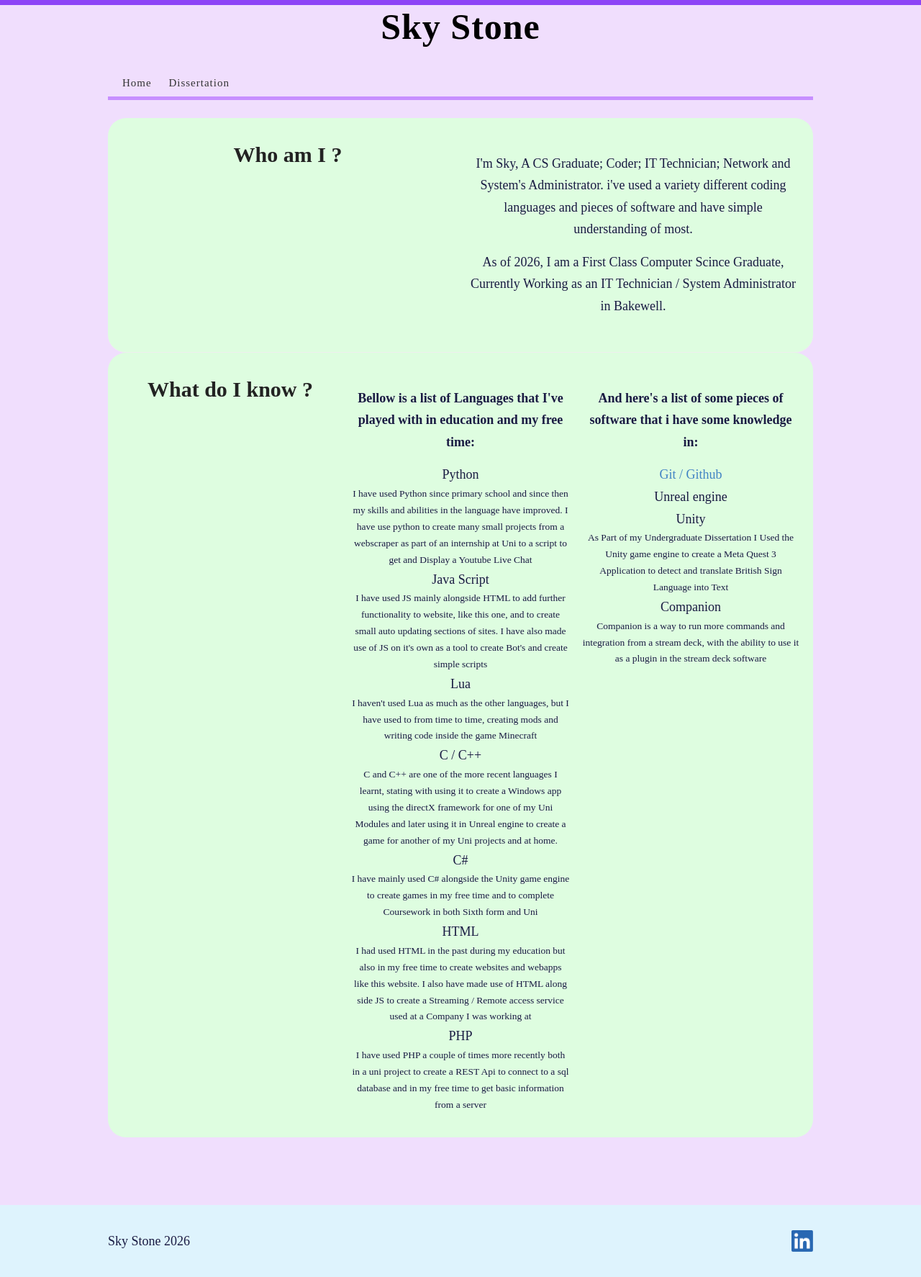
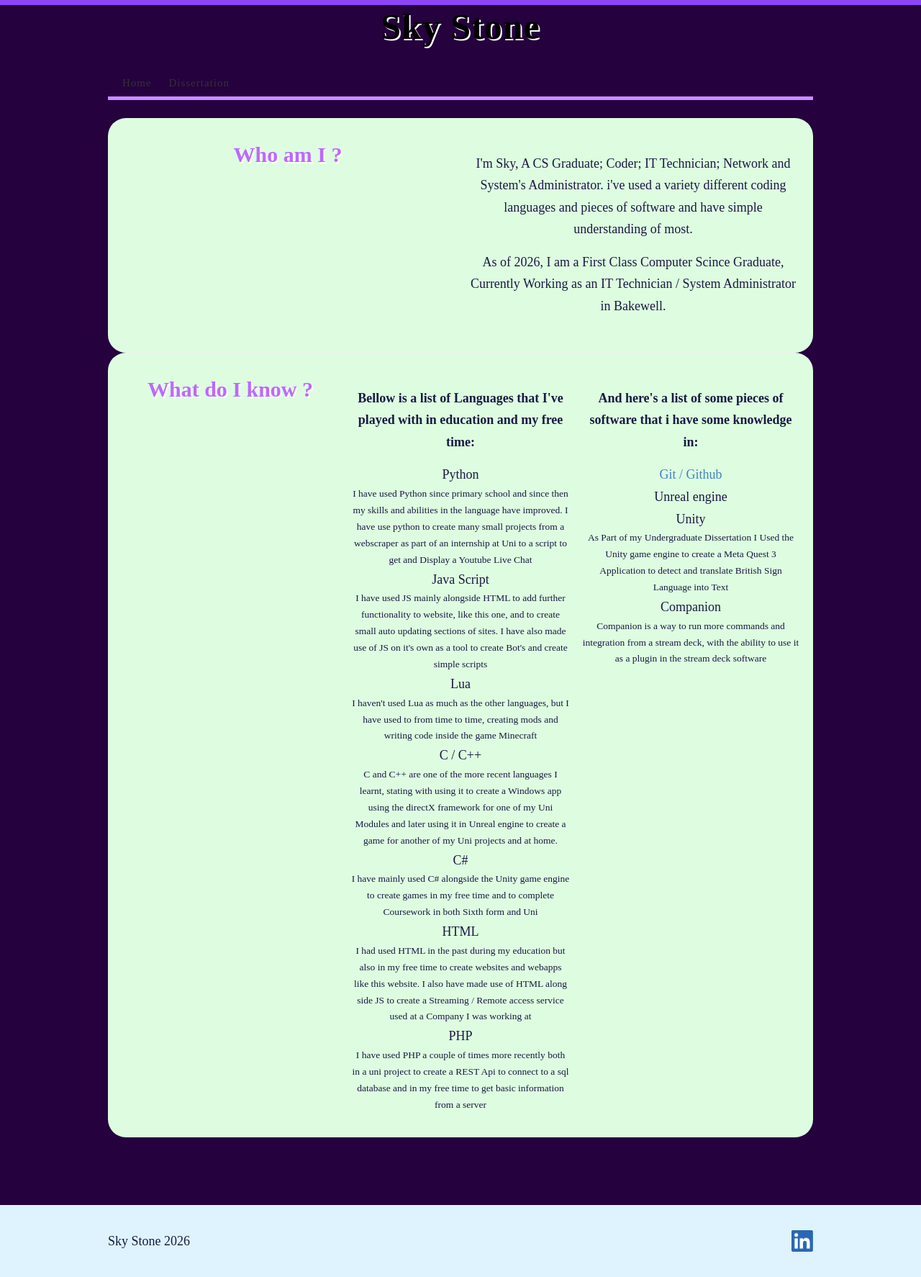
Before and after one commit to SKui1/Skui_home, a PHP site: page /index.html in a window 1280 px wide. Shown: the whole page at 72% size. Run offline with PHP 8.4, Linux system fonts and the light colour scheme; some web fonts are replaced.

Commit message:
✨Added Text Glow

```diff
--- a/assets/styles.css
+++ b/assets/styles.css
@@ -107,7 +107,7 @@ html {
 }
 
 body {
-    background: #F0DEFD;
+    background: #25013e;
     font-family: -system-ui, -apple-system, BlinkMacSystemFont, "Segoe UI", Roboto, Helvetica, Arial, sans-serif, "Apple Color Emoji", "Segoe UI Emoji", "Segoe UI Symbol", open-sans, "Apple Color Emoji", "Segoe UI Emoji", "Segoe UI Symbol", OpenDyslexic3;
     color: #404040;
     line-height: 1.7;
@@ -125,7 +125,8 @@ body {
 
 h1, h2, h3, h4, h5, h6 {
     font-family: -system-ui, -apple-system, BlinkMacSystemFont, "Segoe UI", Roboto, Helvetica, Arial, sans-serif, "Apple Color Emoji", "Segoe UI Emoji", "Segoe UI Symbol", OpenDyslexic3;
-    color: #222;
+    color: #bd68ff;
+    text-shadow: 2px 2px #ffffff;
     font-weight: bold;
     line-height: 1.7;
     margin: 1em 0 15px;
@@ -474,7 +475,7 @@ nav a {
     color: #666;
     font-size: 22px;
     font-style: italic;
-    background-color: #ddffb5;
+    background-color: #00b792;
 }
 
 .post .comments {
```
